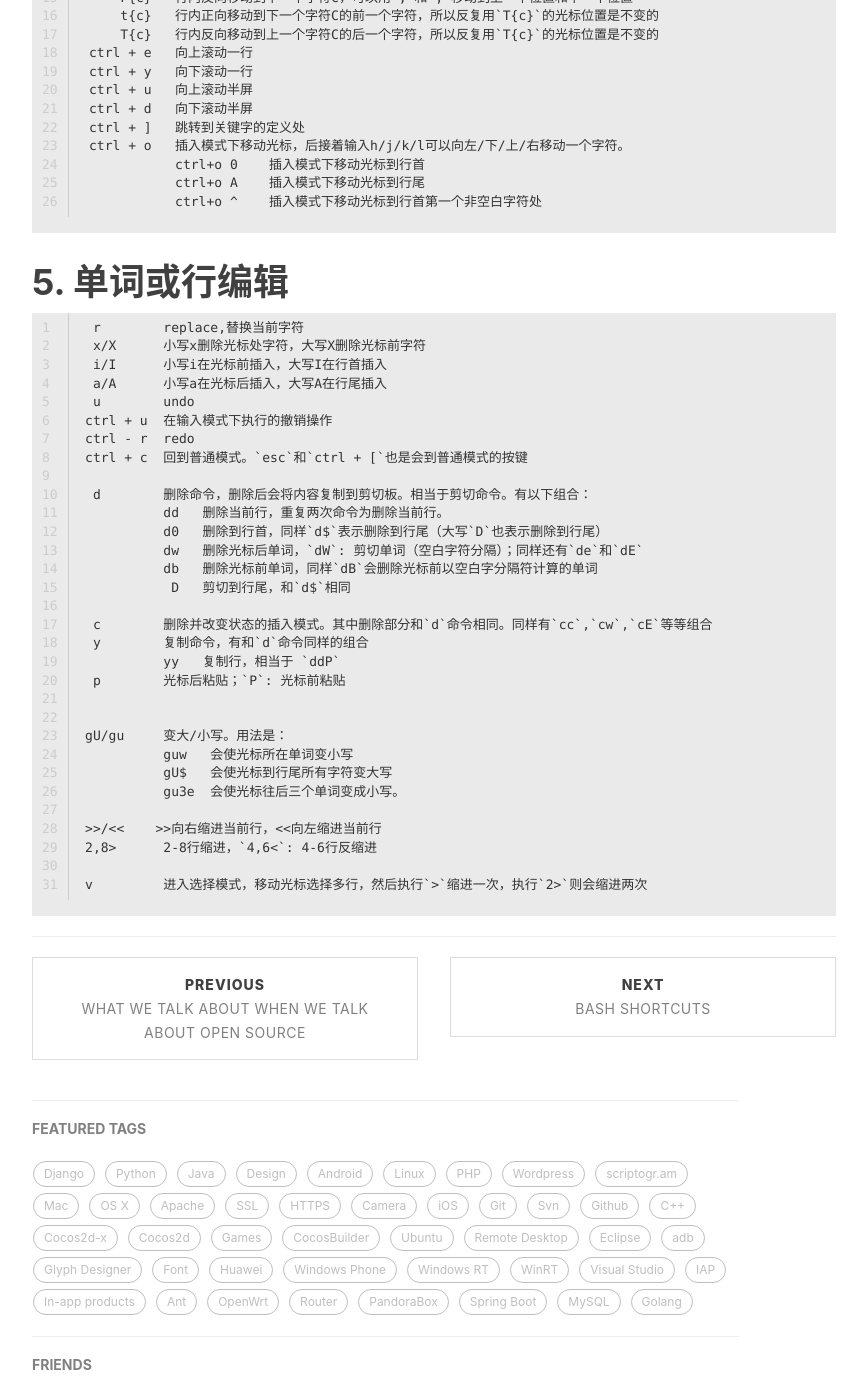
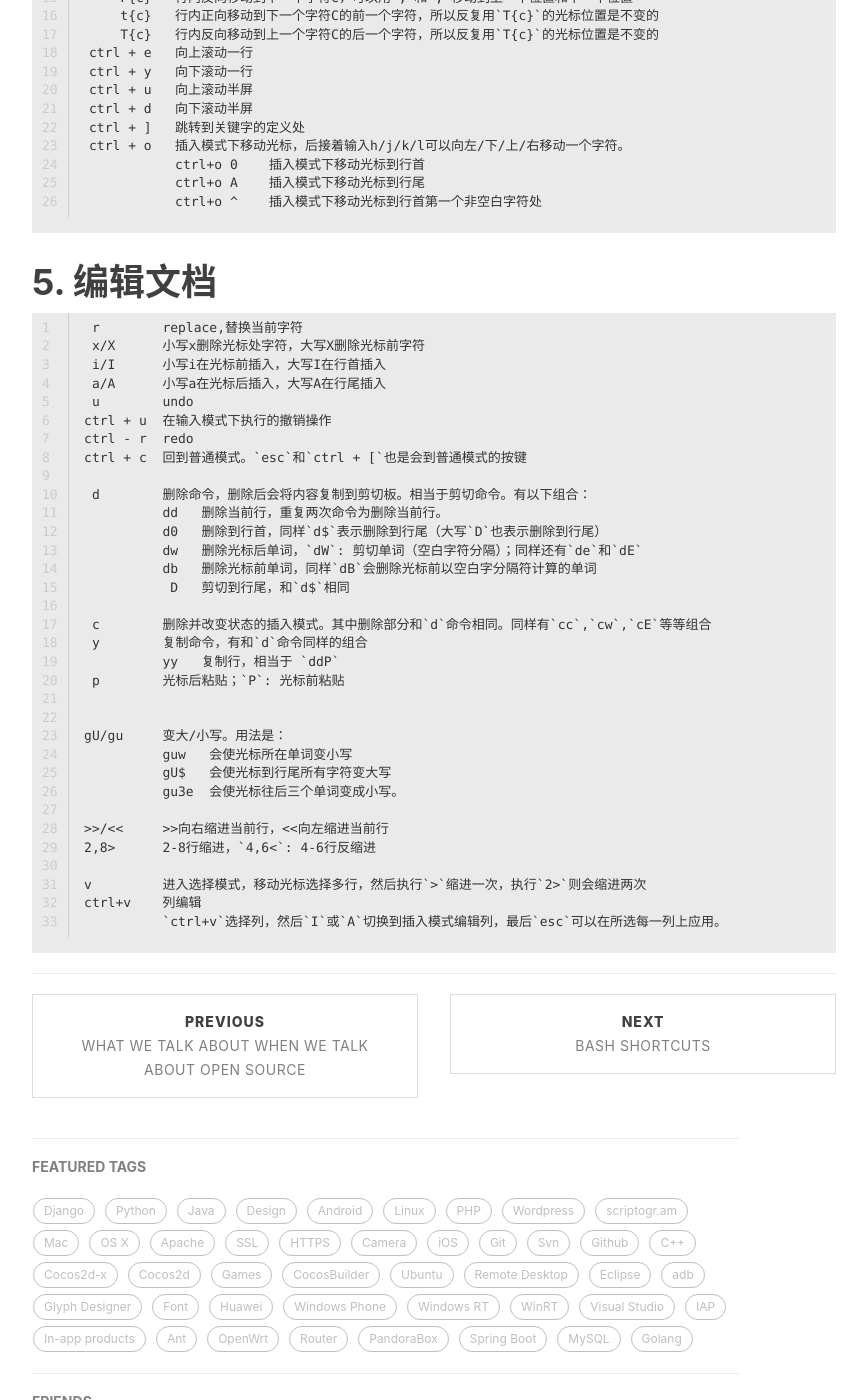
Before and after one commit to kimiazhu/kimiazhu.github.io, a Jekyll site: the page built from _posts/2016-05-16-vim_faq.markdown, in a window 1280 px wide and 1400 px high, scrolled down 4917 px. Shown: the whole window, without its empty margins (233-1100 px from the left). Built offline with Jekyll 4.4.1, drawn with Linux system fonts in a browser that asks for light colours; nearby versions of some CDN libraries; comment, search, counter and statistics services are not loaded.

Commit message:
列编辑

```diff
--- a/_posts/2016-05-16-vim_faq.markdown
+++ b/_posts/2016-05-16-vim_faq.markdown
@@ -180,7 +180,7 @@ vim -p file1 file2 file3
 	           ctrl+o ^    插入模式下移动光标到行首第一个非空白字符处
 
 
-# 5. 单词或行编辑
+# 5. 编辑文档
 
 	 r        replace,替换当前字符
 	 x/X      小写x删除光标处字符，大写X删除光标前字符
@@ -209,7 +209,9 @@ vim -p file1 file2 file3
 	          gU$   会使光标到行尾所有字符变大写
 	          gu3e  会使光标往后三个单词变成小写。
 
-	>>/<<    >>向右缩进当前行，<<向左缩进当前行
+	>>/<<     >>向右缩进当前行，<<向左缩进当前行
 	2,8>      2-8行缩进，`4,6<`: 4-6行反缩进
 
 	v         进入选择模式，移动光标选择多行，然后执行`>`缩进一次，执行`2>`则会缩进两次
+	ctrl+v    列编辑
+	          `ctrl+v`选择列，然后`I`或`A`切换到插入模式编辑列，最后`esc`可以在所选每一列上应用。
```
